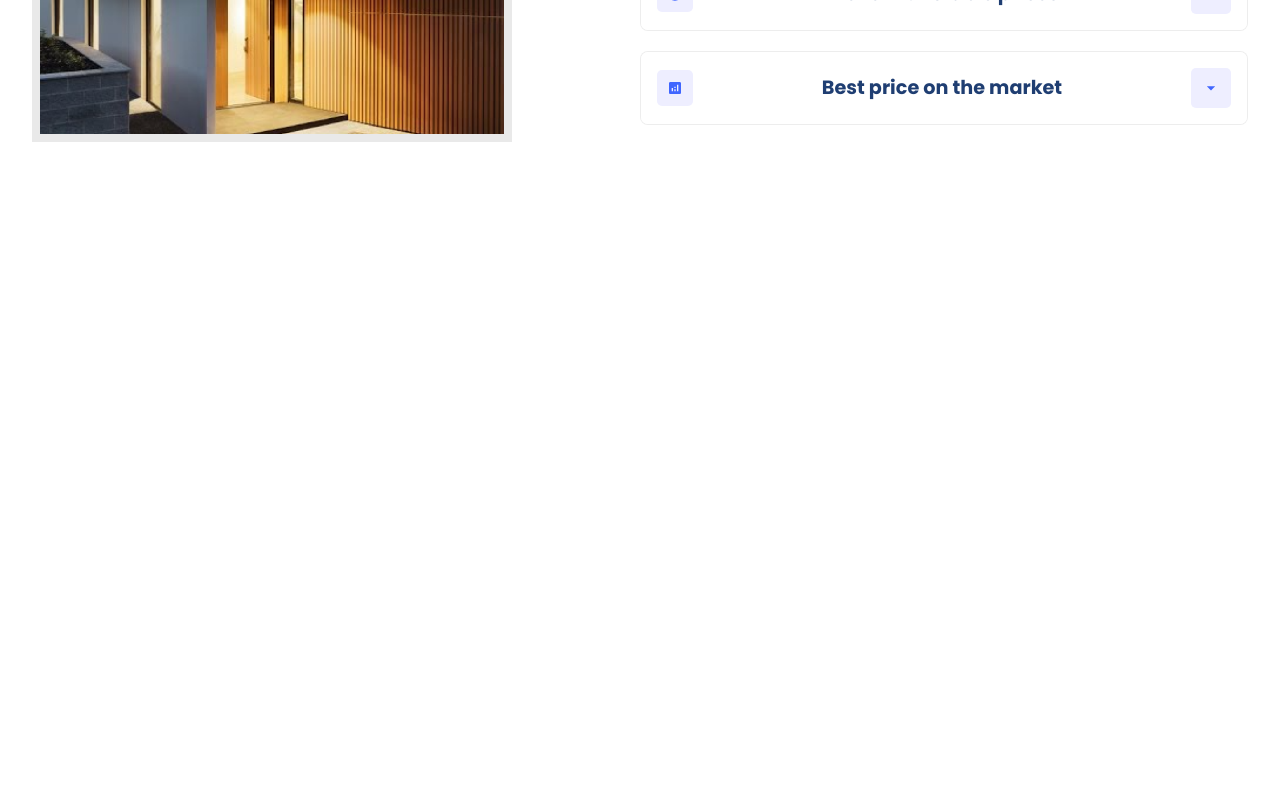
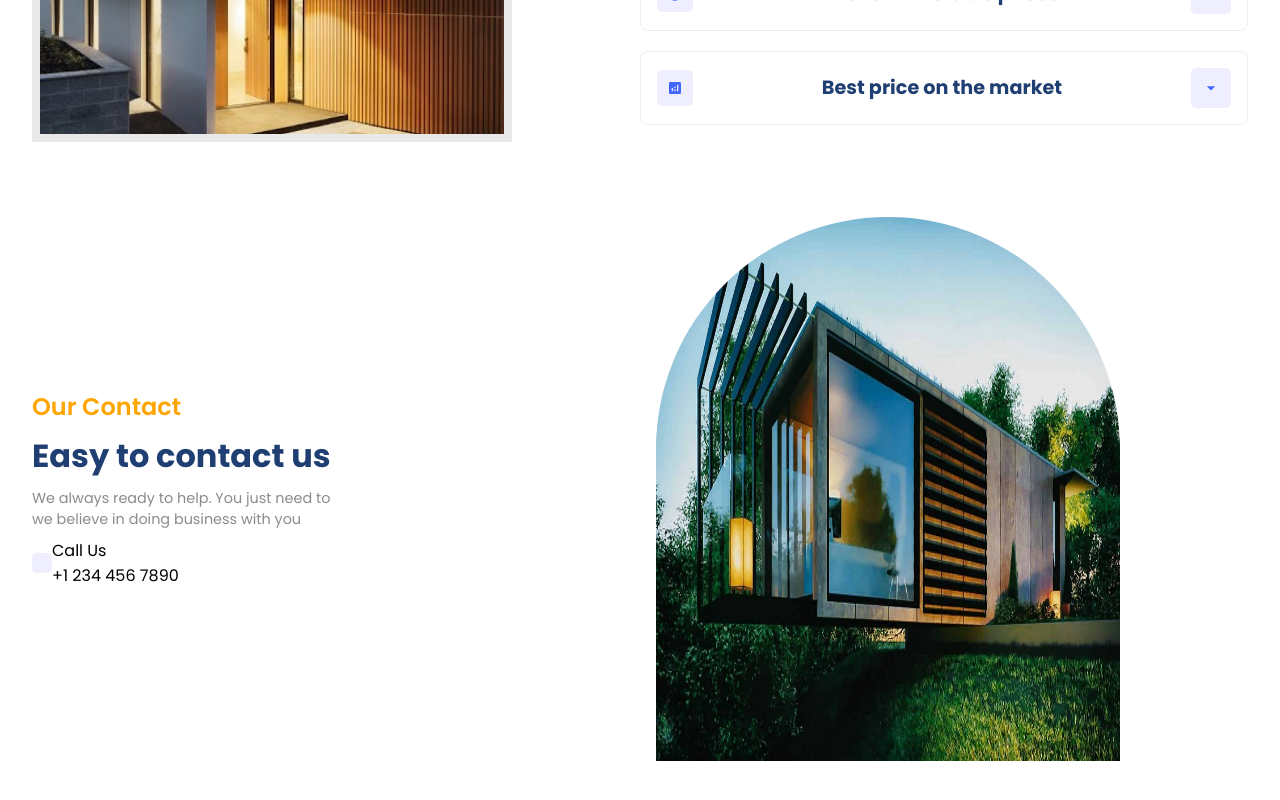
Before and after one commit to Samms206/RealEstateReacJS, a React (Vite) app: page / in a window 1280 px wide. Shown: the part 1900-2700 px from the top of the page. Before the commit the page ends 2077 px from the top, so only its background shows below. Built offline with nearby package versions, Linux system fonts and the light colour scheme.

Commit message:
added-contactSection

```diff
--- a/src/App.jsx
+++ b/src/App.jsx
@@ -4,6 +4,7 @@ import "./App.css";
 import Companies from "./components/Companies/Companies";
 import Residencies from "./components/Residencies/Residencies";
 import Value from "./components/Value/Value";
+import Contact from "./components/Contact/Contact";
 
 function App() {
   return (
@@ -16,6 +17,7 @@ function App() {
       <Companies/>
       <Residencies/>
       <Value/>
+      <Contact/>
     </div>
   );
 }
--- /dev/null
+++ b/src/components/Contact/Contact.css
@@ -0,0 +1,15 @@
+.c-container{
+    justify-content: space-between;
+}
+
+.c-container>div{
+    flex: 1;
+}
+
+.c-right{
+    width: 100%;
+}
+
+.c-left{
+    gap: 0.5rem;
+}
--- /dev/null
+++ b/src/components/Contact/Contact.jsx
@@ -0,0 +1,46 @@
+import React from 'react'
+import './Contact.css'
+
+const Contact = () => {
+  return (
+      <section className='c-wrapper'>
+        <div className="paddings innerWidth flexCenter c-container">
+            {/* Left Side */}
+            <div className="flexColStart c-left">
+                <span className='orangeText'>Our Contact</span>
+                <span className='primaryText'>Easy to contact us</span>
+                <span className='secondaryText'>
+                    We always ready to help. You just need to <br />
+                    we believe in doing business with you
+                </span>
+
+                <div className="flexColStart contactModes">
+                    {/* firts row */}
+                    <div className="flexColStart row">
+                        <div className="flexColCenter mode">
+                            <div className="flexStart">
+                                <div className="flexCenter icon">
+                                    <i className="fa fa-phone-alt"></i>
+                                </div>
+                                <div className="flexColStart detail">
+                                    <span>Call Us</span>
+                                    <span>+1 234 456 7890</span>
+                                </div>
+                            </div>
+                        </div>
+                    </div>
+                </div>
+            </div>
+
+            {/* Right Side */}
+            <div className="c-right">
+                <div className="image-container">
+                    <img src="./contact.jpg" alt="contact" />
+                </div>
+            </div>
+        </div>
+    </section>
+  )
+}
+
+export default Contact
```
